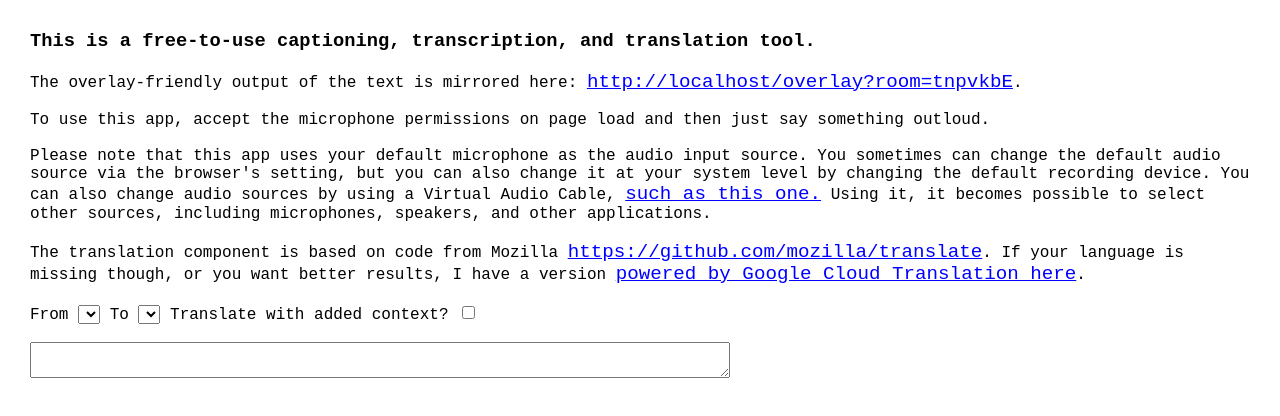
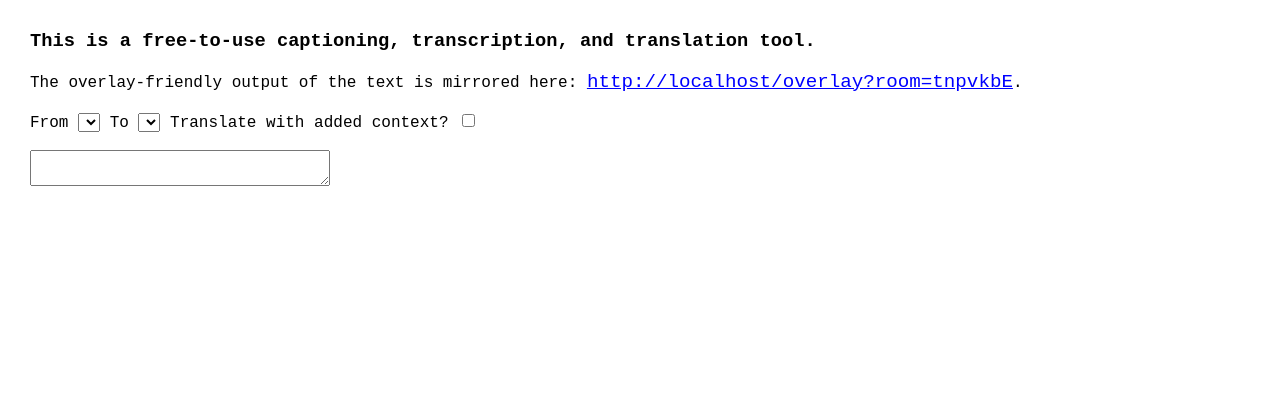
Before and after one commit to vBathuN/Bala, a plain HTML site: page index.html in a window 1280 px wide. Drawn offline with Linux system fonts and the light colour scheme; a web font is replaced by a local one.

Commit message:
Update index.html

```diff
--- a/index.html
+++ b/index.html
@@ -75,7 +75,8 @@
 		}
 		textarea {
 			display:block;
-			width: 700px;
+			width: 300px;
+			hight: 300px;
 		}
 	</style>
 </head>
@@ -83,12 +84,6 @@
 
 	<h3>This is a free-to-use captioning, transcription, and translation tool.</h3>
 	The overlay-friendly output of the text is mirrored here: <a id="shareLink" href="overlay.html" target='_blank'>*ERROR GENERATING LINK*</a>.
-	<br /><br />
-	To use this app, accept the microphone permissions on page load and then just say something outloud.
-	<br /><br />
-	Please note that this app uses your default microphone as the audio input source. You sometimes can change the default audio source via the browser's setting, but you can also change it at your system level by changing the default recording device. You can also change audio sources by using a Virtual Audio Cable, <a href='https://www.vb-audio.com/Cable/'> such as this one.</a> Using it, it becomes possible to select other sources, including microphones, speakers, and other applications.
-	<br /><br />
-	The translation component is based on code from Mozilla <a href="https://github.com/mozilla/translate">https://github.com/mozilla/translate</a>. If your language is missing though, or you want better results, I have a version <a href='https://caption.ninja/translate_premium' target='_blank'>powered by Google Cloud Translation here</a>.
 	<br /><br />
 	<label>
 	  From
```
